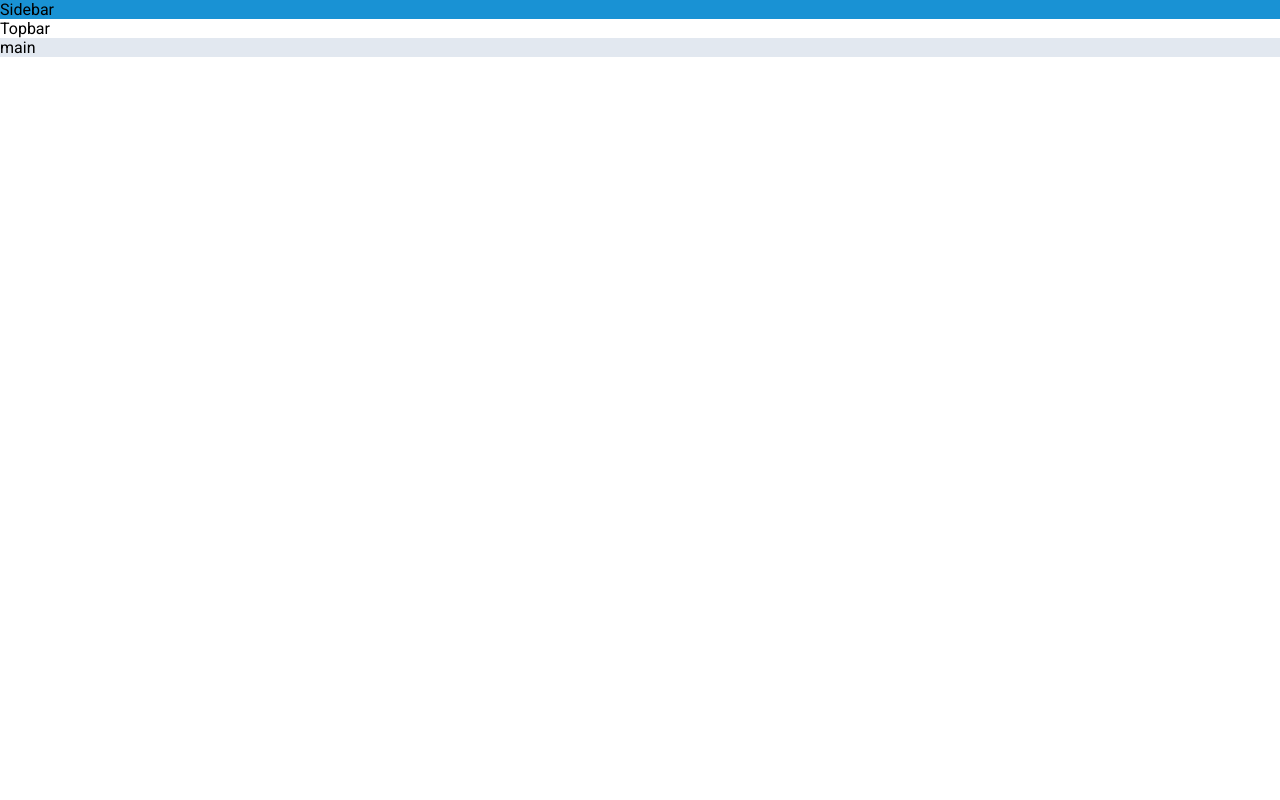
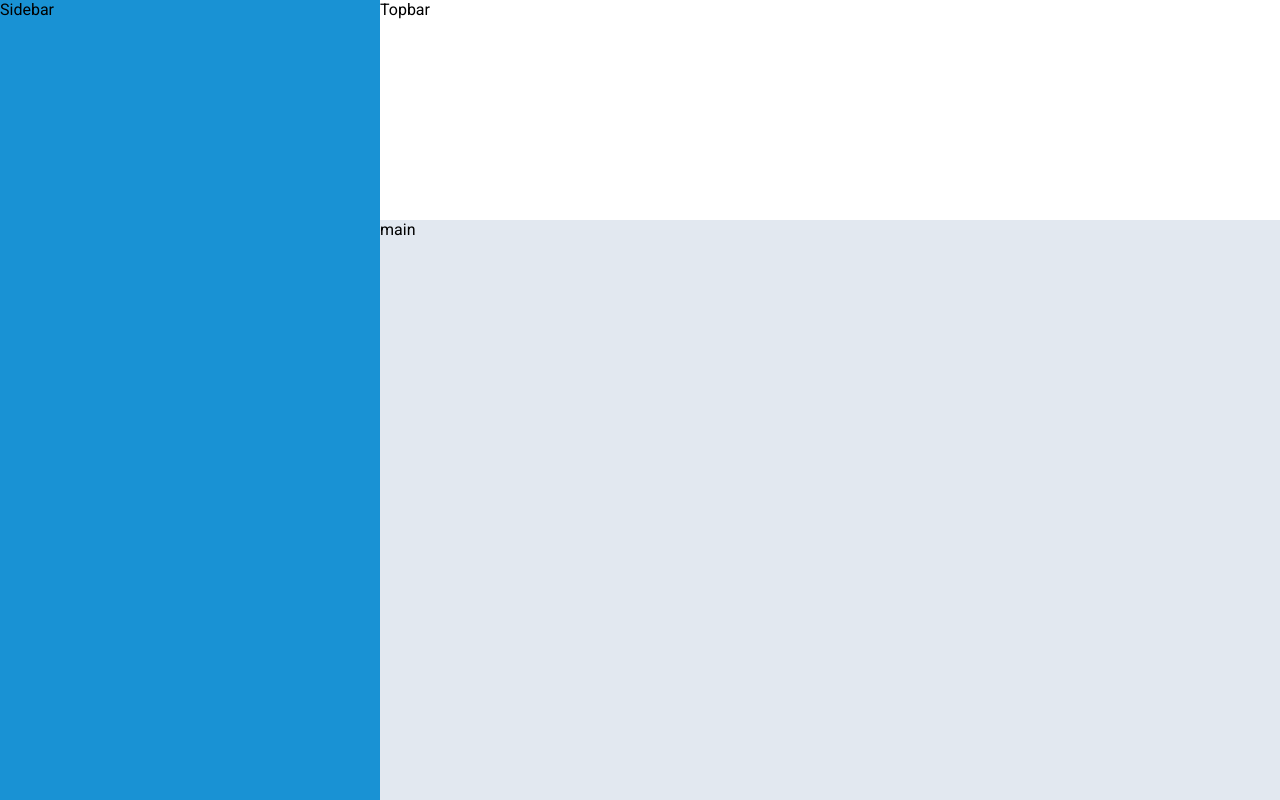
Before and after one commit to alexnewman42/DashboardTemplate.v2, a plain HTML site: page index.html in a window 1280 px wide. Drawn offline with Linux system fonts and the light colour scheme.

Commit message:
Fix grid

```diff
--- a/style.css
+++ b/style.css
@@ -7,6 +7,7 @@
 }
 
 body {
+    display: grid;
     grid-template-columns: 380px 1fr;
     grid-template-rows: 220px 1fr;
 }
@@ -14,6 +15,7 @@ body {
 .sidebar {
     grid-area: 1/1/3/2;
     background: #1992d4;
+    height: 100vh;
 }
 
 .topbar {
```
